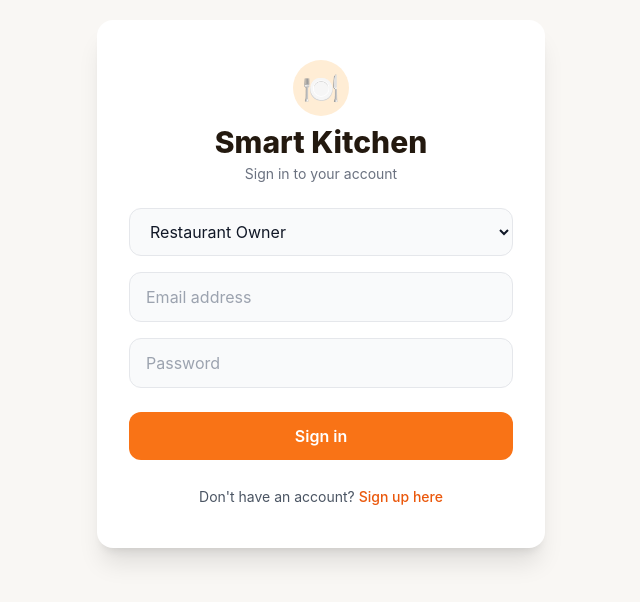
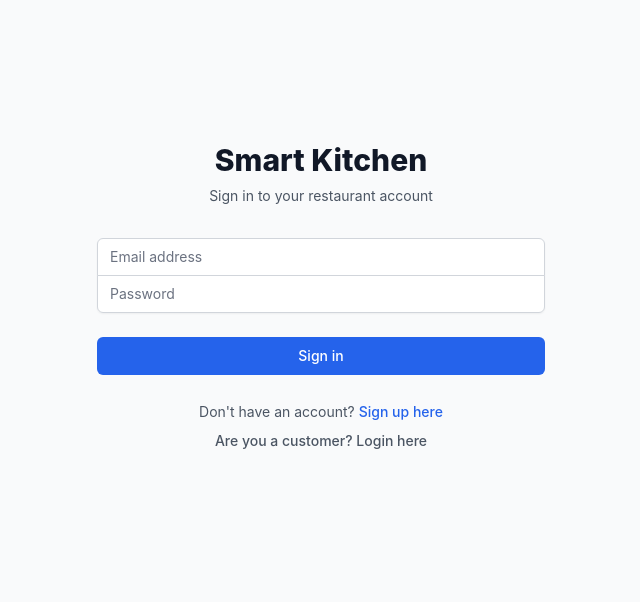
Before and after one commit to Amit94083/SmartKitchen, a React (Vite) app in the folder frontend/: page /login in a window 1280 px wide. Shown: the part 116-718 px from the top of the page, without its empty margins (319-959 px from the left). Built offline with nearby package versions, Linux system fonts and the light colour scheme; no server answers.

Commit message:
Revert "Updated login"
This reverts commit fb65cf6ed77a1664aff5eec3929099f4a4d9c0ad.

```diff
--- a/frontend/src/components/Login.jsx
+++ b/frontend/src/components/Login.jsx
@@ -6,7 +6,6 @@ import { useAuth } from '../context/AuthContext';
 const Login = () => {
   const [email, setEmail] = useState('');
   const [password, setPassword] = useState('');
-  const [userType, setUserType] = useState('RESTAURANT_OWNER');
   const [isLoading, setIsLoading] = useState(false);
   const [error, setError] = useState('');
 
@@ -22,7 +21,7 @@ const Login = () => {
       const response = await authService.login({
         email,
         password,
-        userType
+        userType: 'RESTAURANT_OWNER'
       });
       login(response.token, response.user);
       navigate('/dashboard');
@@ -34,77 +33,80 @@ const Login = () => {
   };
 
   return (
-    <div className="min-h-screen flex items-center justify-center bg-[#f9f7f4] py-12 px-4 sm:px-6 lg:px-8">
-      <div className="max-w-md w-full">
-        <div className="bg-white rounded-2xl shadow-xl px-8 py-10">
-          <div className="flex flex-col items-center mb-6">
-            <div className="w-14 h-14 rounded-full bg-orange-100 flex items-center justify-center mb-2">
-              <span className="text-3xl font-bold text-orange-500">🍽️</span>
+    <div className="min-h-screen flex items-center justify-center bg-gray-50 py-12 px-4 sm:px-6 lg:px-8">
+      <div className="max-w-md w-full space-y-8">
+        <div>
+          <h2 className="mt-6 text-center text-3xl font-extrabold text-gray-900">
+            Smart Kitchen
+          </h2>
+          <p className="mt-2 text-center text-sm text-gray-600">
+            Sign in to your restaurant account
+          </p>
         </div>
-            <h2 className="text-3xl font-extrabold text-[#23190f]">Smart Kitchen</h2>
-            <p className="mt-1 text-sm text-gray-500">Sign in to your account</p>
-          </div>
-          <form className="space-y-6" onSubmit={handleSubmit}>
-            <div className="space-y-4">
-              <select
-                id="user-type"
-                name="user-type"
-                className="block w-full rounded-xl border border-gray-200 px-4 py-3 text-gray-900 focus:outline-none focus:ring-2 focus:ring-orange-400 focus:border-orange-400 bg-gray-50"
-                value={userType}
-                onChange={e => setUserType(e.target.value)}
-              >
-                <option value="RESTAURANT_OWNER">Restaurant Owner</option>
-                <option value="CUSTOMER">User</option>
-              </select>
+        <form className="mt-8 space-y-6" onSubmit={handleSubmit}>
+          <div className="rounded-md shadow-sm -space-y-px">
+            <div>
               <input
                 id="email-address"
                 name="email"
                 type="email"
                 required
-                className="block w-full rounded-xl border border-gray-200 px-4 py-3 placeholder-gray-400 text-gray-900 focus:outline-none focus:ring-2 focus:ring-orange-400 focus:border-orange-400 bg-gray-50"
+                className="appearance-none rounded-none relative block w-full px-3 py-2 border border-gray-300 placeholder-gray-500 text-gray-900 rounded-t-md focus:outline-none focus:ring-primary-500 focus:border-primary-500 focus:z-10 sm:text-sm"
                 placeholder="Email address"
                 value={email}
                 onChange={(e) => setEmail(e.target.value)}
               />
+            </div>
+            <div>
               <input
                 id="password"
                 name="password"
                 type="password"
                 required
-                className="block w-full rounded-xl border border-gray-200 px-4 py-3 placeholder-gray-400 text-gray-900 focus:outline-none focus:ring-2 focus:ring-orange-400 focus:border-orange-400 bg-gray-50"
+                className="appearance-none rounded-none relative block w-full px-3 py-2 border border-gray-300 placeholder-gray-500 text-gray-900 rounded-b-md focus:outline-none focus:ring-primary-500 focus:border-primary-500 focus:z-10 sm:text-sm"
                 placeholder="Password"
                 value={password}
                 onChange={(e) => setPassword(e.target.value)}
               />
             </div>
+          </div>
 
           {error && (
-              <div className="bg-red-50 border border-red-200 text-red-700 px-4 py-3 rounded-xl text-center">
+            <div className="bg-red-50 border border-red-200 text-red-700 px-4 py-3 rounded">
               {error}
             </div>
           )}
 
+          <div>
             <button
               type="submit"
               disabled={isLoading}
-              className="w-full flex justify-center py-3 px-4 rounded-xl text-base font-semibold text-white bg-orange-500 hover:bg-orange-600 focus:outline-none focus:ring-2 focus:ring-orange-400 focus:ring-offset-2 disabled:opacity-50 disabled:cursor-not-allowed transition-all"
+              className="group relative w-full flex justify-center py-2 px-4 border border-transparent text-sm font-medium rounded-md text-white bg-primary-600 hover:bg-primary-700 focus:outline-none focus:ring-2 focus:ring-offset-2 focus:ring-primary-500 disabled:opacity-50 disabled:cursor-not-allowed"
             >
               {isLoading ? 'Signing in...' : 'Sign in'}
             </button>
+          </div>
 
-            <div className="text-center mt-4">
+          <div className="text-center space-y-2">
             <span className="text-sm text-gray-600">
               Don't have an account?{' '}
               <Link
                 to="/signup"
-                  className="font-medium text-orange-600 hover:text-orange-500"
+                className="font-medium text-primary-600 hover:text-primary-500"
               >
                 Sign up here
               </Link>
             </span>
+            <div className="text-sm">
+              <Link
+                to="/customer/login"
+                className="font-medium text-gray-600 hover:text-gray-500"
+              >
+                Are you a customer? Login here
+              </Link>
+            </div>
           </div>
         </form>
-        </div>
       </div>
     </div>
   );
```
Lines whose indentation alone changed are shown as unchanged.
